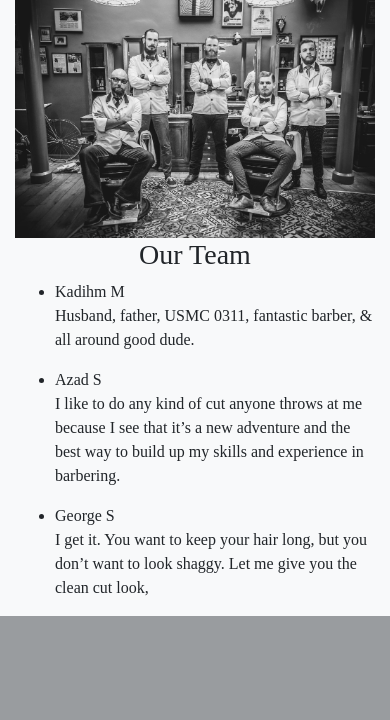
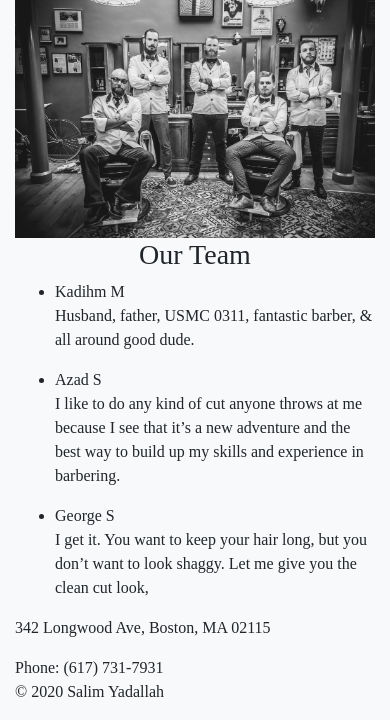
Before and after one commit to syadallah/Longwood-Barbershop, a Django app: page / in a window 390 px wide. Shown: the part 2403-3123 px from the top of the page. Before the commit the page ends 3019 px from the top, so only its background shows below. Run offline with Django 3.2, Linux system fonts and the light colour scheme; some libraries are stand-ins or nearby versions.

Commit message:
Add Footer with addres and phone number

```diff
--- a/barbers/templates/barbers/base.html
+++ b/barbers/templates/barbers/base.html
@@ -31,4 +31,21 @@
  <script src="https://cdnjs.cloudflare.com/ajax/libs/popper.js/1.12.9/umd/popper.min.js" integrity="sha384-ApNbgh9B+Y1QKtv3Rn7W3mgPxhU9K/ScQsAP7hUibX39j7fakFPskvXusvfa0b4Q" crossorigin="anonymous"></script>
  <script src="https://maxcdn.bootstrapcdn.com/bootstrap/4.0.0/js/bootstrap.min.js" integrity="sha384-JZR6Spejh4U02d8jOt6vLEHfe/JQGiRRSQQxSfFWpi1MquVdAyjUar5+76PVCmYl" crossorigin="anonymous"></script>
 </body>
+<footer class="footer-distributed">
+    <div class="container-fluid">
+      <div class="row">
+        <div class="col-sm-6">
+              <p><span>342 Longwood Ave,
+              </span>
+              Boston, MA 02115</p>
+            Phone: (617) 731-7931
+            </div>
+
+    <div class="col-sm-6">
+      <p class="footer-company-name">© 2020 Salim Yadallah</p>
+    </div>
+
+</div>
+</div>
+</footer>
 </html>
```
